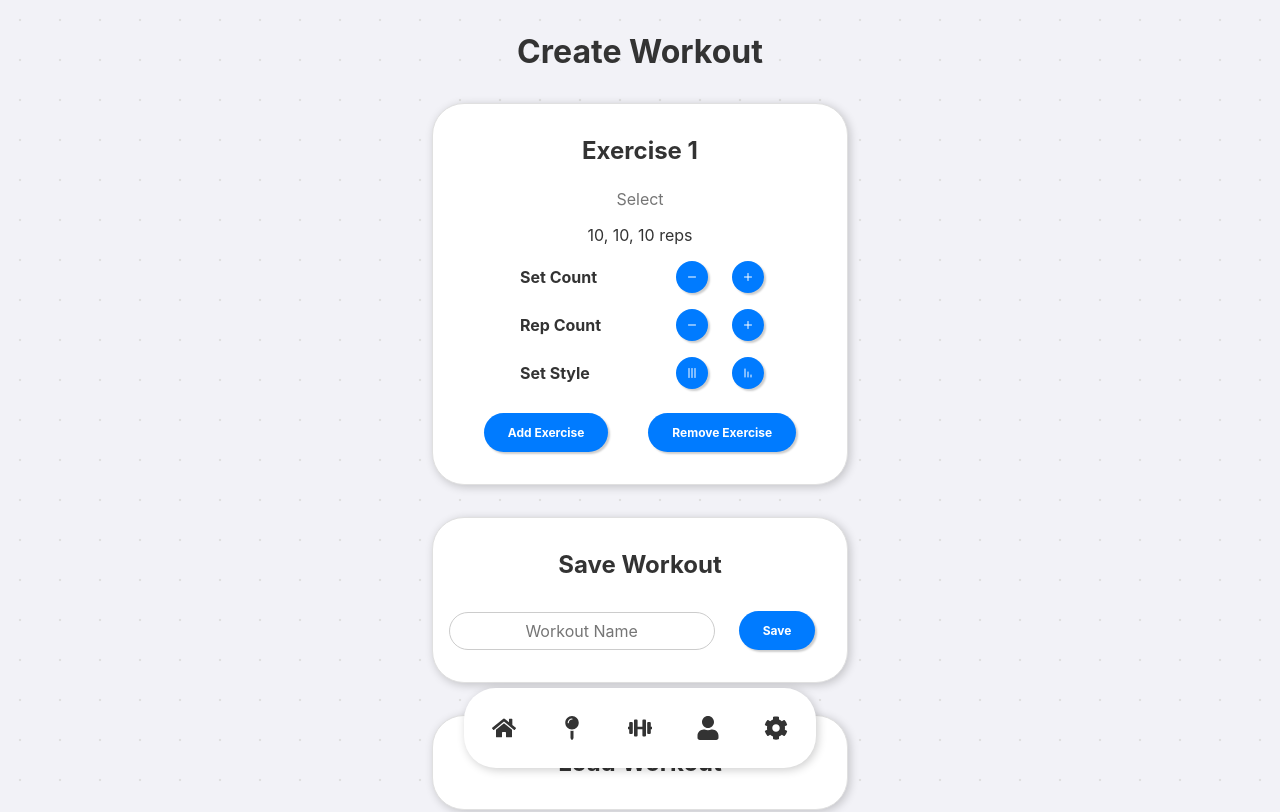
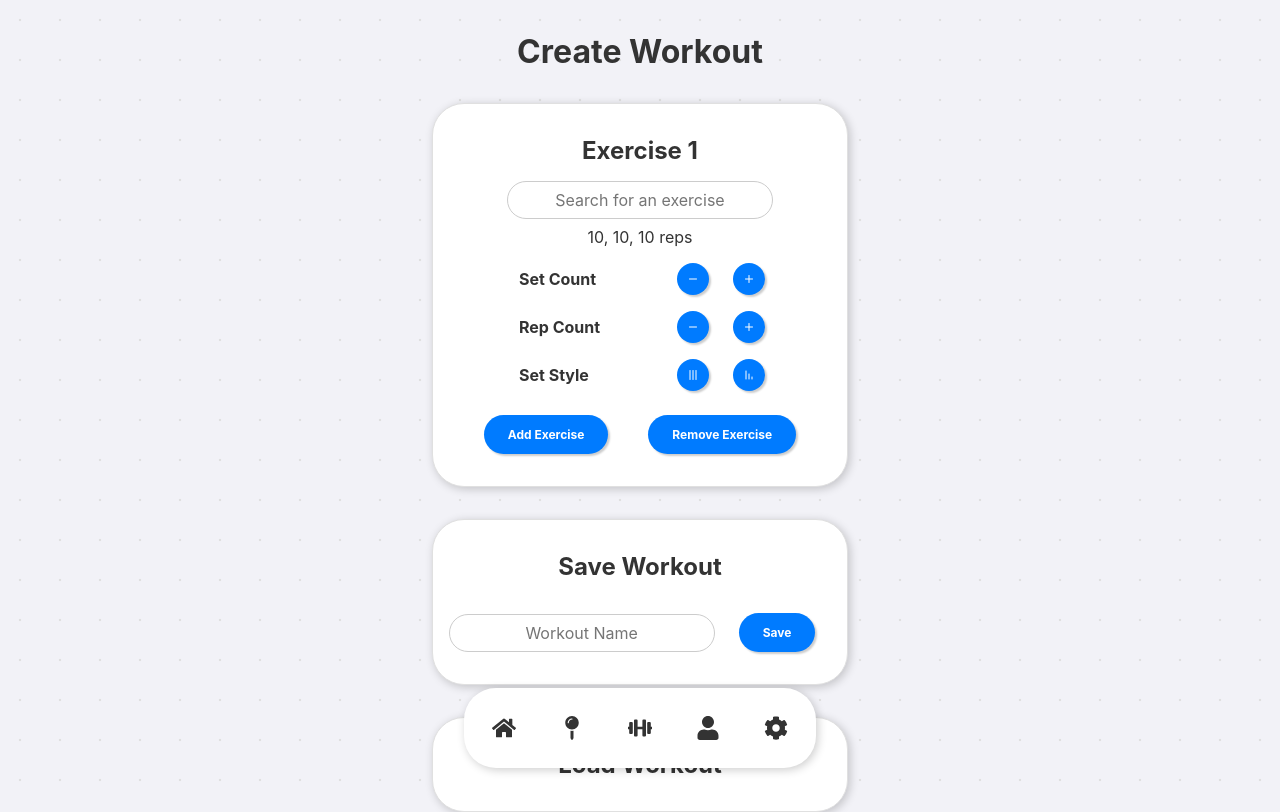
Before and after one commit to Jararered/fitness-framework, a React (Vite) app: page /create in a window 1280 px wide. Shown: the top 812 px of the page. Built offline with nearby package versions, Linux system fonts and the light colour scheme.

Commit message:
Update placeholder text in SelectorSearchable and WorkoutCreationPage for improved user guidance; modify global CSS variables for button styles and add hover states for better visual feedback.

```diff
--- a/src/components/SelectorSearchable.tsx
+++ b/src/components/SelectorSearchable.tsx
@@ -16,7 +16,7 @@ export function SelectorSearchable<T>({
     value,
     onChange,
     getOptionLabel,
-    placeholder = 'Select',
+    placeholder = 'Type to search...',
     className = '',
 }: SelectorSearchableProps<T>) {
     const [isOpen, setIsOpen] = useState(false);
--- a/src/pages/WorkoutCreationPage.tsx
+++ b/src/pages/WorkoutCreationPage.tsx
@@ -237,6 +237,7 @@ const WorkoutCreationPage: React.FC = () => {
                                 setWorkoutPlan(newPlan);
                                 setLoadedWorkout(null);
                             }}
+                            placeholder="Search for an exercise"
                         />
 
                         <div className="reps-container">
--- a/src/styles/components/SelectorSearchable.css
+++ b/src/styles/components/SelectorSearchable.css
@@ -7,18 +7,12 @@
     border-radius: 1.5rem;
     overflow: hidden;
 
-    border: 1px solid var(--border-color);
-    background-color: var(--background-color);
+    width: 120%;
+    left: -10%;
 
+    background-color: var(--card-background);
+    box-shadow: var(--card-shadow);
     z-index: 1000;
-}
-
-.selector-search {
-    width: calc(100% - 1.5rem);
-    padding: 0.5rem;
-    border: 1px solid var(--border-color);
-    border-radius: 1.5rem;
-    outline: none;
 }
 
 .options-container {
@@ -36,8 +30,8 @@
 }
 
 .option-item:hover {
-    background-color: var(--background-color);
-    color: var(--text-color);
+    color: var(--text-color-hover);
+    background-color: var(--background-color-hover);
 }
 
 .no-results {
--- a/src/styles/global.css
+++ b/src/styles/global.css
@@ -47,7 +47,7 @@ button {
     padding: 0.75rem 1.5rem;
     font-size: 0.75rem;
     font-weight: bold;
-    background-color: var(--button-background);
+    background-color: var(--main-accent);
     box-shadow: 2px 2px 2px rgba(0, 0, 0, 0.2);
     color: white;
     border: none;
@@ -57,7 +57,7 @@ button {
 }
 
 button:hover {
-    background-color: var(--button-hover);
+    background-color: var(--main-accent-hover);
     box-shadow: 1px 1px 2px rgba(0, 0, 0, 0.2);
     transform: translate(1px, 1px);
 }
--- a/src/styles/variables.css
+++ b/src/styles/variables.css
@@ -1,13 +1,20 @@
 :root {
     --background-color: #f2f2f7;
+    --background-color-hover: #e5e5e5;
+
     --text-color: #333;
+    --text-color-hover: #000;
+
     --card-background: #ffffff;
     --card-border: #e0e0e0;
     --card-shadow: 2px 2px 10px rgba(0, 0, 0, 0.2);
-    --button-background: #007bff;
-    --button-hover: #0056b3;
+
+    --main-accent: #007bff;
+    --main-accent-hover: #0056b3;
+
     --caution-color: #dc3545;
     --caution-hover: #bd2130;
+
     --input-background: #fff;
     --input-border: #ccc;
     --toggle-background: #e0e0e0;
@@ -19,14 +26,21 @@
 
 .dark-mode {
     --background-color: #1a1a1a;
+    --background-color-hover: #2a2a2a;
+
     --text-color: #e0e0e0;
+    --text-color-hover: #fff;
+
     --card-background: #2a2a2a;
     --card-border: #404040;
-    --card-shadow: 2px 2px 10px rgba(0, 0, 0, 0.4);
-    --button-background: #1e90ff;
-    --button-hover: #4682b4;
+    --card-shadow: 2px 2px 10px rgba(107, 92, 92, 0.4);
+
+    --main-accent: #1e90ff;
+    --main-accent-hover: #4682b4;
+
     --caution-color: #ff6347;
     --caution-hover: #ff4500;
+
     --input-background: #333;
     --input-border: #555;
     --toggle-background: #404040;
```
